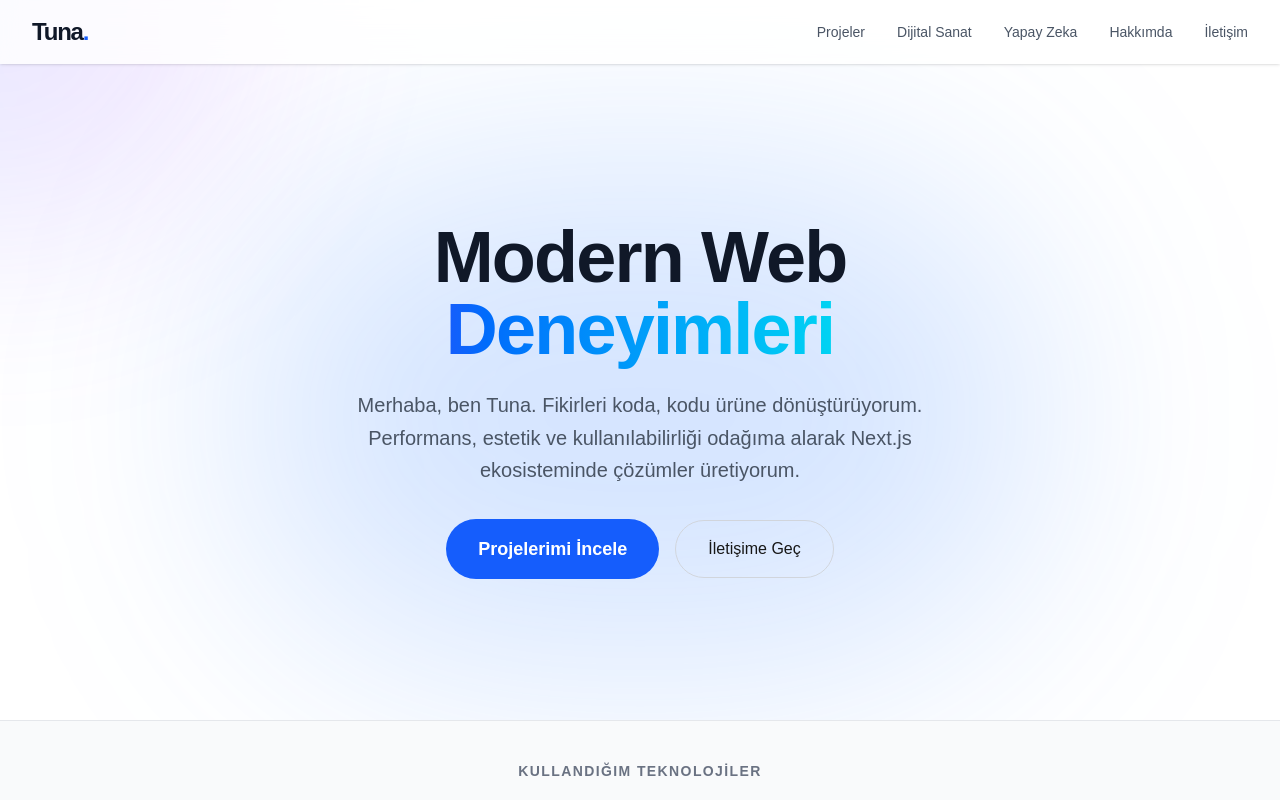
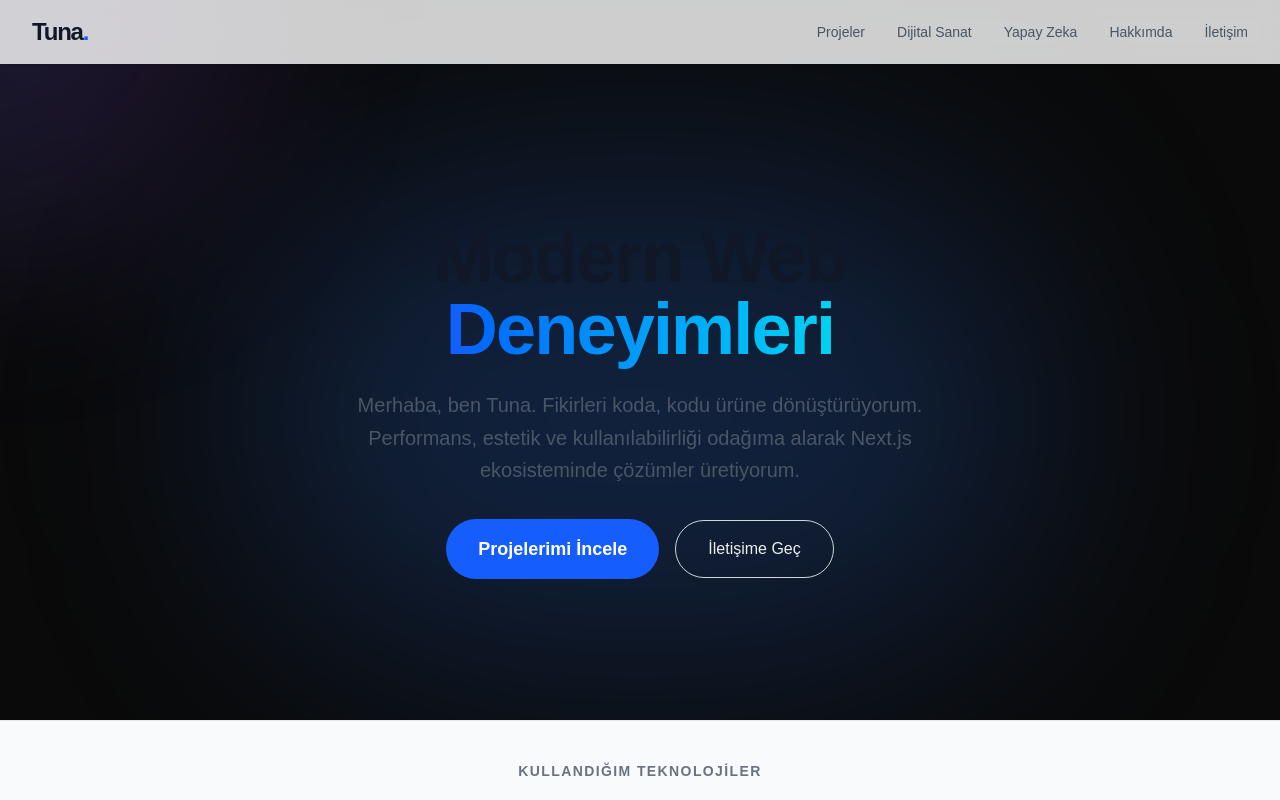
Before and after one commit to TunaStark/tuna-portfolio, a Next.js app: page / in a window 1280 px wide. Shown: the top 800 px of the page. Built offline with nearby package versions, Linux system fonts and the light colour scheme.

Commit message:
Fix dark theme

```diff
--- a/src/app/globals.css
+++ b/src/app/globals.css
@@ -1,29 +1,19 @@
 @import "tailwindcss";
 
-/* Tailwind v4 varsayılan olarak CSS değişkenlerini (CSS Variables) kullanır.
-  Burada global tema ayarlarını yapıyoruz.
+:root {
+  /* ARTIK SADECE DARK MODE RENKLERİ VAR */
+  /* Light mode (#ffffff) tanımlarını sildik */
+  --background: #0a0a0a;
+  --foreground: #ededed;
+  --primary: #3b82f6;
 
-  theme() fonksiyonu ile Tailwind değerlerine erişebilirsin.
-*/
-
-:root {
-  --background: #ffffff;
-  --foreground: #171717;
-  --primary: #2563eb; /* Mavi tonu */
+  /* Tarayıcıya bu sitenin karanlık olduğunu bildirir (Scrollbar vb. koyu olur) */
+  color-scheme: dark;
 }
 
-@media (prefers-color-scheme: dark) {
-  :root {
-    --background: #0a0a0a;
-    --foreground: #ededed;
-    --primary: #3b82f6;
-  }
-}
+/* @media (prefers-color-scheme: dark) BLOĞUNU TAMAMEN SİLİYORUZ. */
+/* Çünkü artık varsayılanımız zaten karanlık. */
 
-/* Modern CSS reset ve temel stiller.
-  React 19 ve Next.js 15 render performansını etkilememesi için
-  font-smoothing ekliyoruz.
-*/
 body {
   color: var(--foreground);
   background: var(--background);
@@ -32,8 +22,7 @@ body {
   -moz-osx-font-smoothing: grayscale;
 }
 
-/* ... diğer kodlar ... */
-
+/* ... diğer animasyon kodların (scroll vb.) aynen kalsın ... */
 @keyframes scroll {
   0% { transform: translateX(0); }
   100% { transform: translateX(-50%); }
--- a/src/app/layout.tsx
+++ b/src/app/layout.tsx
@@ -38,7 +38,7 @@ export default function RootLayout({
   children: React.ReactNode;
 }>) {
   return (
-    <html lang="tr" className="scroll-smooth">
+    <html lang="tr" className="scroll-smooth dark">
       {/* Hydration hatalarını önlemek ve font değişkenini body'e eklemek için
         template literal kullanıyoruz.
       */}
```
